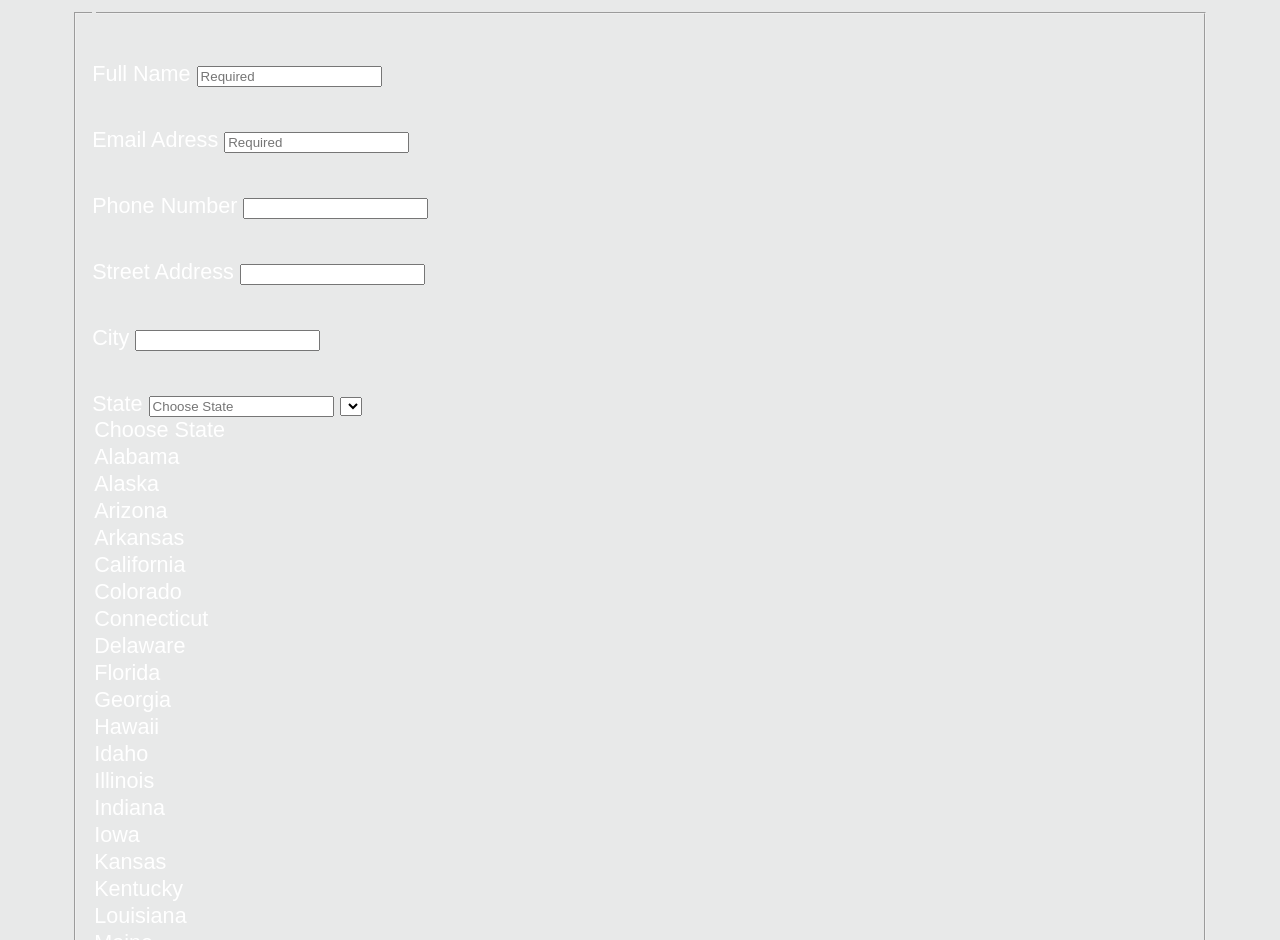
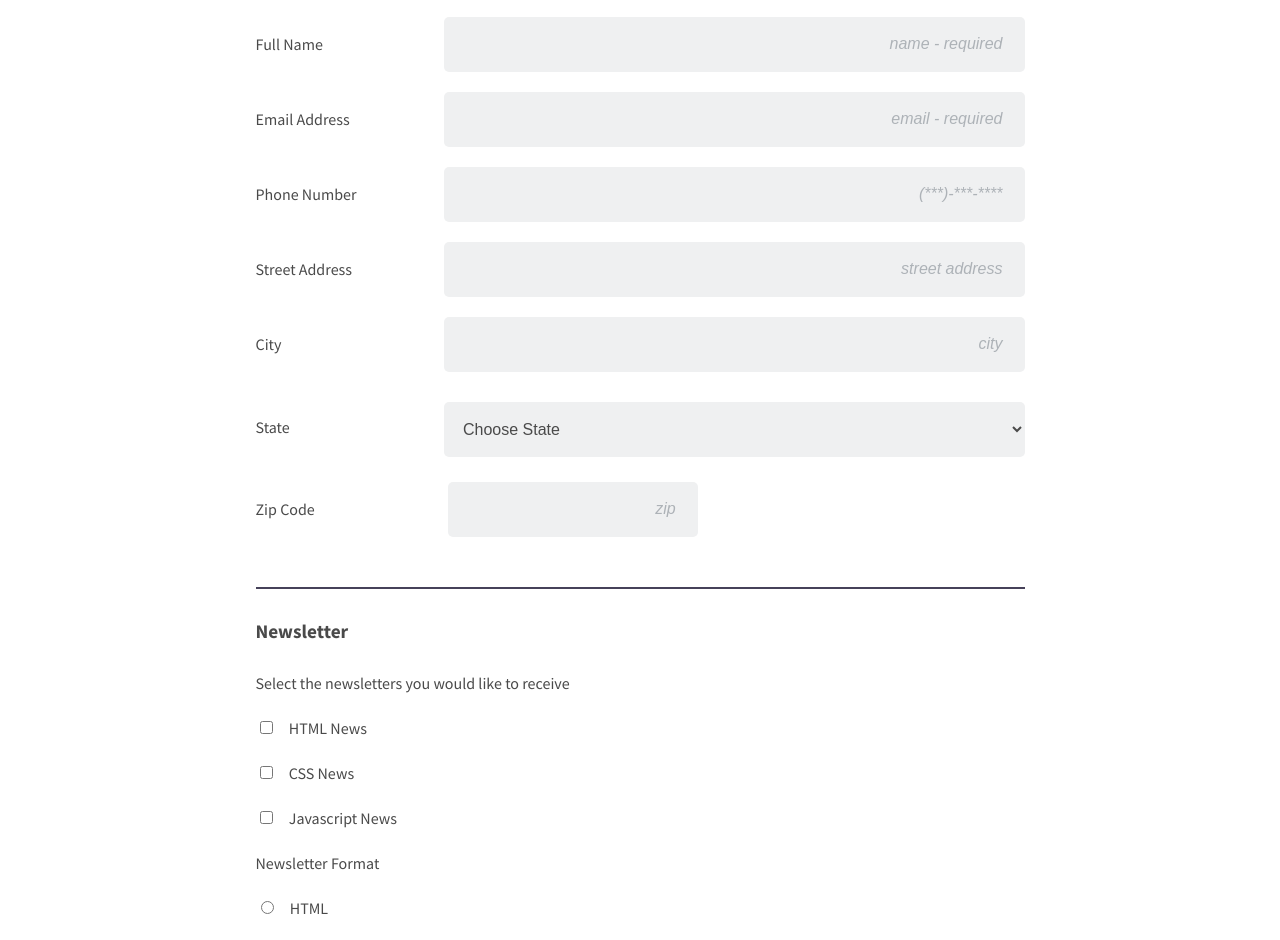
Before and after one commit to Sage-tech/project-3-registration, a plain HTML site: page index.html in a window 1280 px wide. Shown: the part 293-1233 px from the top of the page. Drawn offline with nearby package versions, Linux system fonts and the light colour scheme.

Commit message:
changed code
made it clear to read

```diff
--- a/index.html
+++ b/index.html
@@ -8,39 +8,48 @@
         <meta name="viewport" content="width=device-width, initial-scale=1.0">
     </head>
     <body>
-        <header class="main-header">
-                <h1 class="name"><a href="#">THE CODE REVIEW</a></h1>
+      <header>
+        <h1>The Code Review</h1>
 
+        <div class="container header-message">
+          <h2>Sign up for our newsletter</h2>
+          <p>Get the latest new on how your code is doing right in your inbox</p>
+          <hr>
+        </div>
 
+      </header>
 
-     <h1>Signup for our newsletter</h1>
-        <h3>Get the latest news on how your code is doing right in your inbox</h3>
+      <form class="container" action="index.html" method="post">
+        <fieldset class="contact-info">
+          <legend>Contact Information</legend>
 
-     <h2>Contact Information</h2>
-     <fieldset>
-         <legend><div class="primary"></div></legend>
+          <div class="contact-row">
+            <label class="contact-row-items" for="name">Full Name</label>
+            <input class="contact-row-items" type="text" id="name" name="user-name" placeholder="name - required" required>
+          </div>
 
-     <label for="name"><div class="item-1 item"></div>Full Name</label>
-     <input type="name" id="name" placeholder="Required">
+          <div class="contact-row">
+          <label class="contact-row-items" for="email">Email Address</label>
+          <input class="contact-row-items" type="email" id="email" name="user-email" placeholder="email - required" required>
+          </div>
 
-     <label for="email"><div class="item-2 item"></div>Email Adress</label>
-     <input type="email" id="email" placeholder="Required">
+          <div class="contact-row">
+          <label class="contact-row-items" for="phone">Phone Number</label>
+          <input class="contact-row-items" type="tel" id="phone" name="user-phone" placeholder="(***)-***-****">
+          </div>
 
-     <label for="phone"><div class="item-3 item"></div>Phone Number</label>
-     <input type="telephone" id="phone">
+          <div class="contact-row">
+          <label class="contact-row-items" for="street">Street Address</label>
+          <input class="contact-row-items" type="text" id="street" name="user-street-address" placeholder="street address">
+          </div>
 
-     <label for="address"><div class="item-4 item"></div>Street Address</label>
-     <input type="select menu" id="address">
+          <div class="contact-row">
+          <label class="contact-row-items" for="city">City</label>
+          <input class="contact-row-items" type="text" id="city" name="user-city" placeholder="city">
+          </div>
 
-     <label for="city"><div class="item-5 item"></div>City</label>
-     <input type="checkboxes" id="city">
-
-
-
-
-     <label for="state"><div class="item-6 item"></div>State</label>
-     <input type="state" id="state" placeholder="Choose State">
-          <select id="state" name="user_state">
+          <div class="contact-row">
+          <label class="contact-row-items" for="state">State</label>
           <select class="contact-row-items" id="state" name="user-state">
             <option value="">Choose State</option>
             <option value="Alabama">Alabama</option>
@@ -94,54 +103,54 @@
             <option value="Wisconsin">Wisconsin</option>
             <option value="Wyoming">Wyoming</option>
           </select>
+          </div>
 
-
-            <label for="zip"><div class="item-7 item"></div>Zip Code</label>
-     <input type="zip" id="zip">
-          </select>
+          <div class="contact-row">
+          <label for="zip">Zip Code</label>
+          <input type="text" id="zip" name="user-zip" placeholder="zip">
           </div>
         </fieldset>
 
 
+        <fieldset class="newsletter">
 
+          <legend>Newsletter</legend>
 
+          <label class="newsletter-label">Select the newsletters you would like to receive</label>
 
+            <div class="newsletter-checkbox">
+              <input type="checkbox" id="htmlnews" value="newsletter-html" name="newsletter-category">
+              <label for="htmlnews">HTML News</label>
+            </div>
 
+            <div class="newsletter-checkbox">
+              <input type="checkbox" id="cssnews" value="newsletter-css" name="newsletter-category">
+              <label for="cssnews">CSS News</label>
+            </div>
 
-          <h2>Newsletter</h2>
-          <fieldset>
-              <legend><div class="secondary"></div></legend>
-          <p>Select the newsletter you would like to recieve</p>
-          <label>
-              <div id="wrap">
-                <div class="item-8 item"></div> HTML News<input type="checkbox" checked="checked" name="subject">
-          </label>
+            <div class="newsletter-checkbox">
+              <input type="checkbox" id="javascriptnews" value="newsletter-javascript" name="newsletter-category">
+              <label for="javascriptnews">Javascript News</label>
+            </div>
 
-          <label>
-            <div class="item-9 item"></div> CSS News<input type="checkbox" checked="checked" name="subject">
-          </label>
+          <label class="newsletter-label">Newsletter Format</label>
+            <div class="newsletter-radio">
+              <input type="radio" id="html-format" value="html-format" name="newsletter-format">
+              <label for="html-format">HTML</label>
+            </div>
 
-          <label>
-            <div class="item-10 item"></div>Javascript News
-          <input type="checkbox" checked="checked" name="subject">
-          </label>
-          <p>Newsletter format</p>
-          <label>
+            <div class="newsletter-radio">
+              <input type="radio" id="plaintext-format" value="plaintext-format" name="newsletter-format">
+              <label for="plaintext-format">Plain text</label>
+            </div>
 
-            <div class="item-11 item"></div> HTML <input type="radio" name="subject">
-          </label>
-          <label>
+          <label class="newsletter-label" for="comments">Other topics you'd like to hear about</label>
+          <textarea id="comments" name="user-comments" placeholder="I would like to get more info on HTML/CSS"></textarea>
+        </fieldset>
 
-            <div class="item-12 item"></div> Plain text <input type="radio"  name="subject">
-          </label>
-          <p>other topics you'd like to hear about</p>
-          <input type="box" id="box" >
-          </fieldset>
-          <input class="btn" type="submit" value="Sign up">
-        </div>
+        <button type="submit">Sign Up</button>
       </form>
-          </div>
-        </fieldset>
-          <fotter>Copyright The Code Review</fotter>
+
+      <p class="footer">Copyright The Code Review</p>
     </body>
   </html>
--- a/styles/styles.css
+++ b/styles/styles.css
@@ -1,50 +1,229 @@
+
+/* Global Style */
 
 * {
 	box-sizing: border-box;
   }
-body {
-	font-size: 1.35em;
-	font-family: 'Varela Round', sans-serif;
-	color: #fff;
-	background: #e8e9e9;
-	padding-left: 5%;
-	padding-right: 5%;
-}
+
   .container {
-	padding: 10px;
-	background: #fff;
-  border-radius: 5px;
-	margin: 45px auto;
-  box-shadow: 0 1.5px 0 0 rgba(0,0,0,0.1);
-}
-.item {
-	color: rgb(0, 0, 0);
-	padding: 15px;
-	margin: 5px;
-
-	border-radius: 3px;
+	width: 95%;
+	margin: 0 auto;
+	max-width: 769px;
   }
 
-.btn {
-    font-size: 0.875em;
-      font-weight: 400;
-    cursor: pointer;
-    color: #fff;
-    padding-left: 20px;
-    padding-right: 20px;
-      width: 100%;
-      margin: 1em 0;
-      text-transform: uppercase;
-      border-bottom: 3px solid rgba(0,0,0,0.05);
-        background-color: #52bab3;
+  body {
+	margin: 0;
+	padding-bottom: 100px;
+	font-family: "Source Sans pro", sans-serif;
+	color: #4A4A4A;
+	text-align: center;
   }
 
+  input,
+  select,
+  textarea,
+  button {
+	outline: 0;
+  }
+
+  /* Header Styles */
+
+  .header-message {
+	border-bottom: 2px solid #464159;
+  }
+
+  hr {
+	border: 3.5px solid #464159;
+	margin: 45px 0 3px;
+  }
+
+  h1 {
+	background: #464159;
+	margin: 0 0 35px;
+	padding: 24px;
+	font-family: 'Playfair Display', serif;
+	color: #fff;
+	text-transform: uppercase;
+	letter-spacing: 2px;
+	font-size: 1.2em;
+  }
+
+  h2 {
+	font-weight: 700;
+	font-size: 1.5em;
+  }
   p {
-	font-size: .95em;
-	margin-bottom: 1.8em;
+    color: #adb2b7;
+    display: block;
+    margin-block-start: -20px;
+    margin-block-end: 1em;
+    margin-inline-start: 0px;
+    margin-inline-end: 0px;
 }
-.footer {
-	background: #d9e4ea;
-	padding: 2em 0;
+  /* FORM STYLES */
+  /* Form Contact Info Styles */
+
+  form {
+	padding: 30px 0;
+	text-align: left;
+  }
+
+  legend {
+	font-weight: 700;
+	font-size: 1.2em;
+	padding: 0 0 20px;
+  }
+
+  fieldset {
+	border: none;
+	padding: 0;
+	margin: 0 0 30px;
+  }
+
+  .contact-info label,
+  input[type="text"],
+  input[type="email"],
+  input[type="tel"],
+  select,
+  .newsletter-label,
+  .newsletter-checkbox,
+  .newsletter-radio,
+  textarea {
+	width: 100%;
+	margin: 10px 0 25px;
+	font-size: 1em;
+	display: block;
+  }
+
+  input[type="text"],
+  input[type="email"],
+  input[type="tel"],
+  select,
+  textarea {
+	background: #eff0f1;
+	color: #4A4A4A;
+	border-radius: 5px;
+	border: none;
+	padding-left: 15px;
+  }
+
+  input[type="text"],
+  input[type="email"],
+  input[type="tel"],
+  select {
+	height: 55px;
+  }
+
+  input::placeholder {
+	text-align: right;
+	padding-right: 20px;
+	font-style: italic;
+	color: #adb2b7;
+  }
+
+  input[name="user-zip"] {
+	display: inline-block;
+	max-width: 45%;
+  }
+
+  .contact-info {
+	border-bottom: 2px solid #464159;
+	padding-bottom: 30px;
+  }
+
+  input,
+  textarea,
+  select {
+	transition: background .6s ease-out;
+  }
+
+  input:focus,
+  textarea:focus,
+  select:focus {
+	background: #fef6fb;
+	color: #464159;
+	border: 2px solid #464159;
+  }
+
+  /* Form Newsletter Styles */
+
+  .newsletter {
+	margin-bottom: 10px;
+  }
+
+  .newsletter-radio label,
+  .newsletter-checkbox label {
+	margin-left: 10px;
+  }
+
+  textarea {
+	height: 180px;
+	resize: none;
+	padding-top: 15px;
+  }
+
+  textarea::placeholder {
+	color: #adb2b7;
+  }
+
+  label[for="comments"] {
 	margin-top: 30px;
   }
+
+  button[type="submit"] {
+	background: #464159;
+	padding: 20px 0;
+	width: 100%;
+	font-size: 1.4em;
+	font-weight: 700;
+	font-family: "Source Sans pro", sans-serif;
+	color: #fff;
+	letter-spacing: 2px;
+	border-radius: 5px;
+	cursor: pointer;
+  }
+
+  .footer {
+	margin: 0 0 20px;
+	font-style: italic;
+	font-size: .875em;
+  }
+
+  /* MEDIA QUERIES */
+
+  @media screen and (min-width: 768px) {
+
+	.contact-info legend {
+	  margin-bottom: 20px;
+	}
+
+	.contact-row {
+	  display: flex;
+	  align-items: center;
+	  flex-direction: row;
+	  justify-content: flex-start;
+	}
+
+	.contact-row-items {
+	  flex: 1;
+	}
+
+	.contact-row-items:last-child {
+	  flex: 3;
+	}
+
+	.contact-info label {
+	  width: 25%;
+	}
+
+	#zip {
+	  max-width: 250px;
+	}
+
+	input[type="text"],
+	input[type="email"],
+	input[type="tel"],
+	.contact-info label {
+	  margin: 0 0 20px;
+	}
+  }
```
Also changed, not shown: styles/flexbox.css (deleted). Lines whose indentation alone changed are shown as unchanged.
